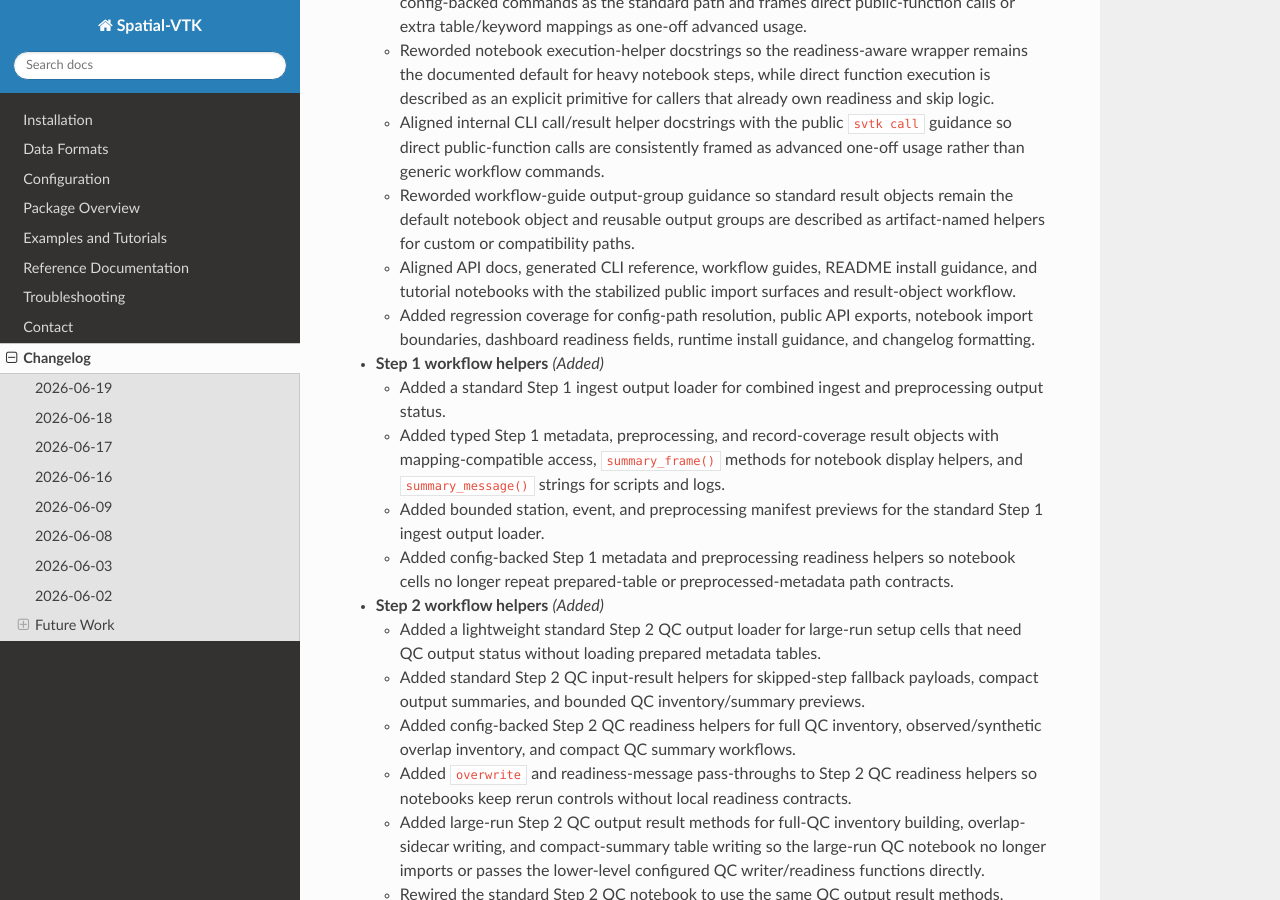
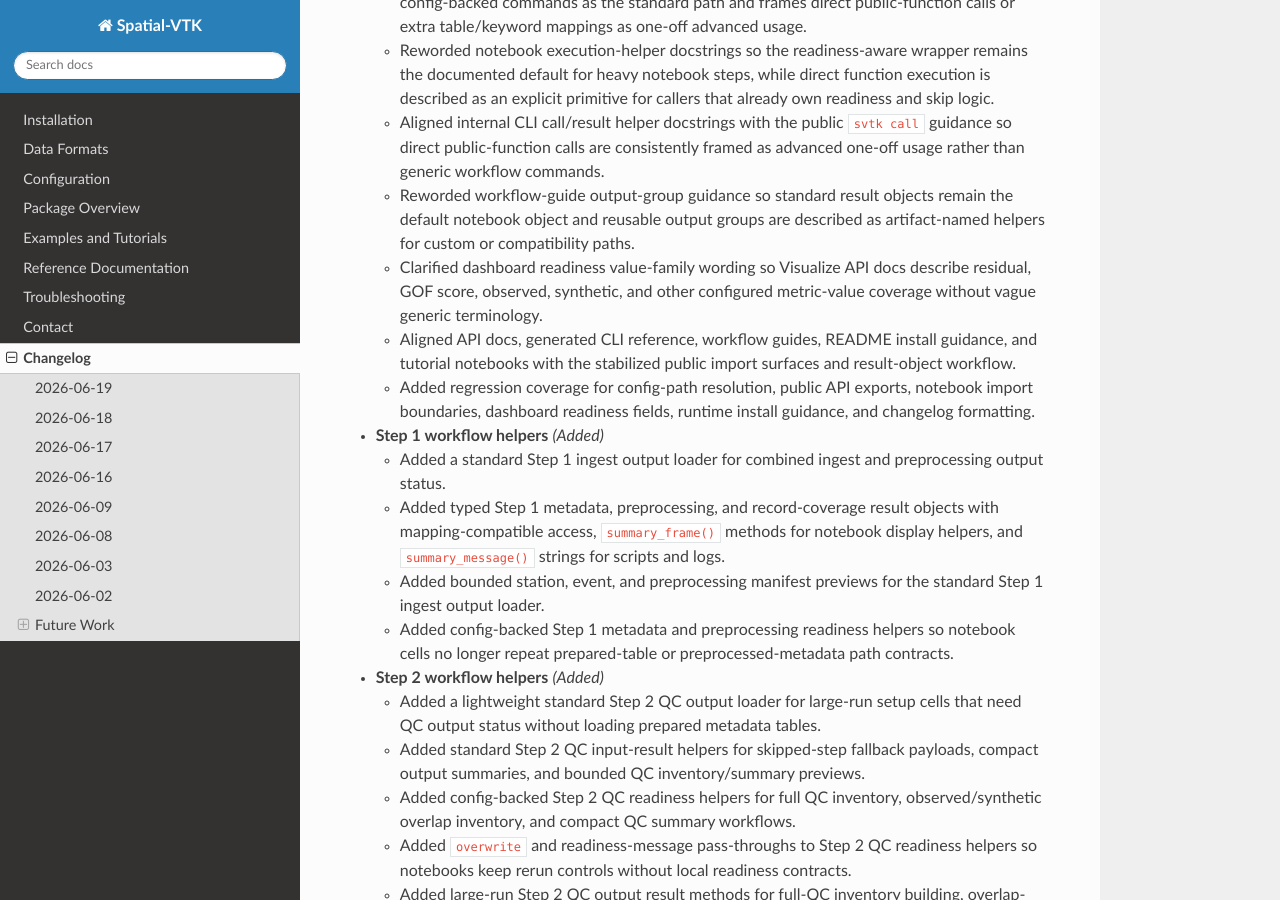
Before and after one commit to bcbirkel/spatial-vtk, a Sphinx documentation site: the page built from docs/changelog.rst, in a window 1280 px wide and 900 px high, scrolled down 894 px. Built offline with Sphinx 7.4.7 and the Read the Docs theme 3.1.0, drawn with Linux system fonts in a browser that asks for light colours.

Commit message:
Clarify dashboard value family docs

```diff
--- a/docs/changelog.rst
+++ b/docs/changelog.rst
@@ -49,6 +49,9 @@
   - Reworded workflow-guide output-group guidance so standard result objects
     remain the default notebook object and reusable output groups are described
     as artifact-named helpers for custom or compatibility paths.
+  - Clarified dashboard readiness value-family wording so Visualize API docs
+    describe residual, GOF score, observed, synthetic, and other configured
+    metric-value coverage without vague generic terminology.
   - Aligned API docs, generated CLI reference, workflow guides, README
     install guidance, and tutorial notebooks with the stabilized public import
     surfaces and result-object workflow.
--- a/docs/reference/api/visualize.rst
+++ b/docs/reference/api/visualize.rst
@@ -206,8 +206,8 @@
 output registry names.
 Dashboard readiness also reports ``value_families`` and
 ``nonempty_value_families`` so notebooks and dashboard Data Status tabs can
-distinguish residual, GOF score, observed, synthetic, and generic metric-value
-coverage before opening plots that depend on one family.
+distinguish residual, GOF score, observed, synthetic, and other configured
+metric-value coverage before opening plots that depend on one family.
 The compact dashboard readiness summary carries the same
 ``artifact_role`` / ``artifact_label`` and ``resolved_path`` columns, and the
 metrics/QC dashboard Data Status tabs show those labels while keeping
```
Also changed, not shown: 1 other file.
